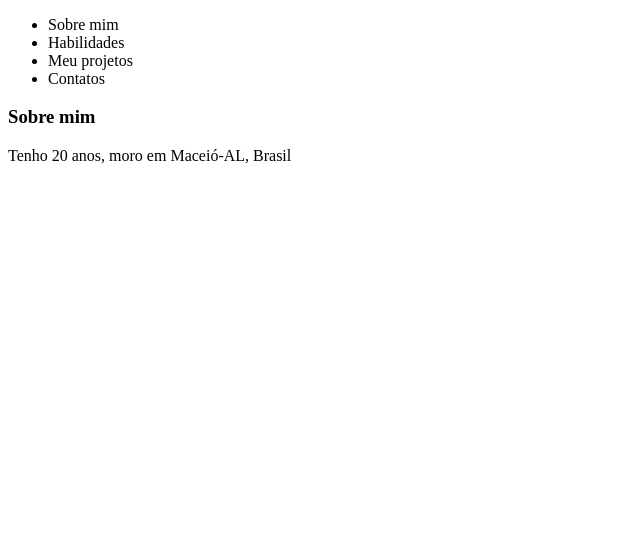
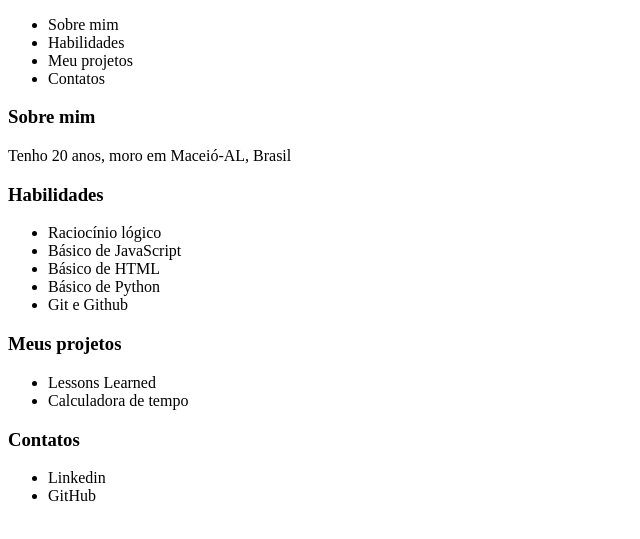
Before and after one commit to cocsc/cocsc.github.io, a plain HTML site: page portifolio.html in a window 1280 px wide. Shown: the part 105-644 px from the top of the page, without its empty margins (0-640 px from the left). Drawn offline with Linux system fonts and the light colour scheme.

Commit message:
adiciona 'habilidades','meus projetos' e 'contatos'

```diff
--- a/portifolio.html
+++ b/portifolio.html
@@ -24,6 +24,30 @@
       <h3>Sobre mim</h3>
       <p>Tenho 20 anos, moro em Maceió-AL, Brasil</p>
     </section>
+    <section>
+      <h3>Habilidades</h3>
+      <ul>
+        <li>Raciocínio lógico</li>
+        <li>Básico de JavaScript</li>
+        <li>Básico de HTML</li>
+        <li>Básico de Python</li>
+        <li>Git e Github</li>
+      </ul>
+    </section>
+    <section>
+      <h3>Meus projetos</h3>
+      <ul>
+        <li>Lessons Learned</li>
+        <li>Calculadora de tempo</li>
+      </ul>
+    </section>
+    <section>
+      <h3>Contatos</h3>
+      <ul>
+        <li>Linkedin</li>
+        <li>GitHub</li>
+      </ul>
+    </section>
   </main>
 </body>
 </html>
```
